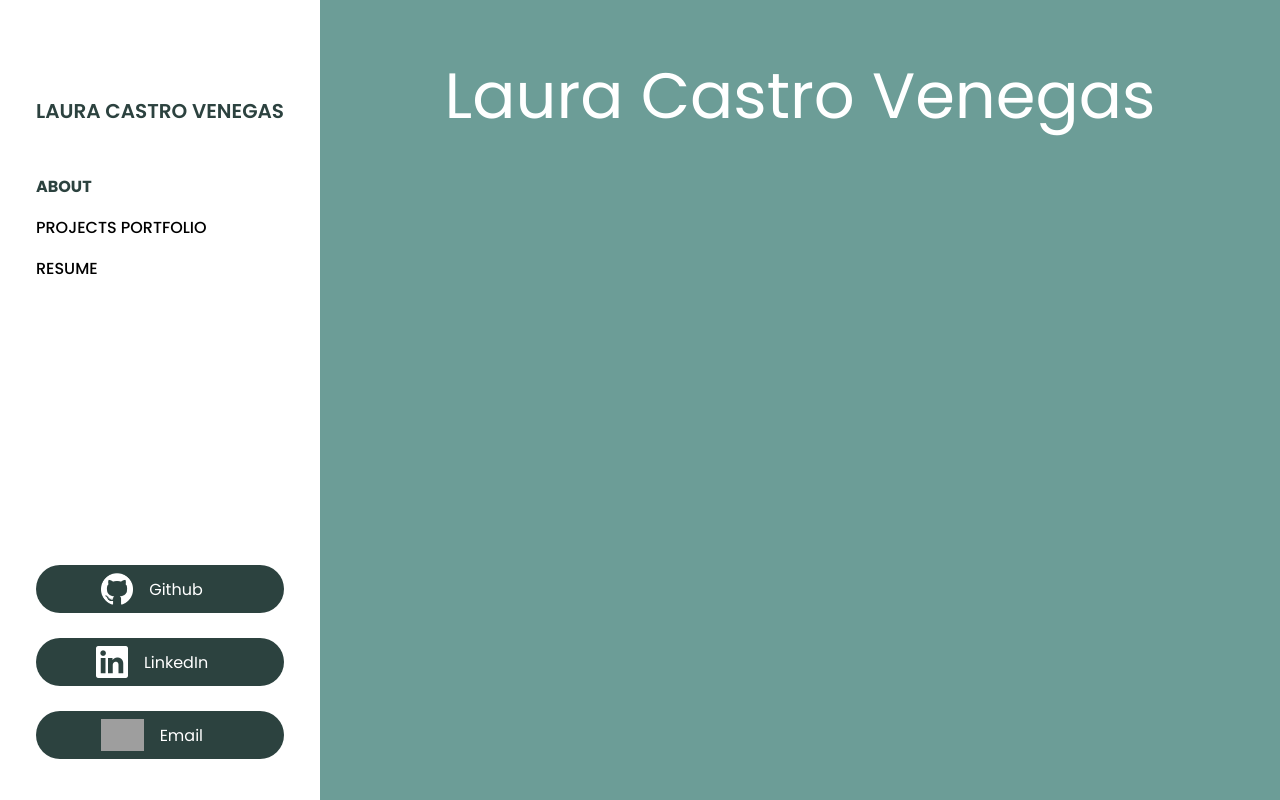
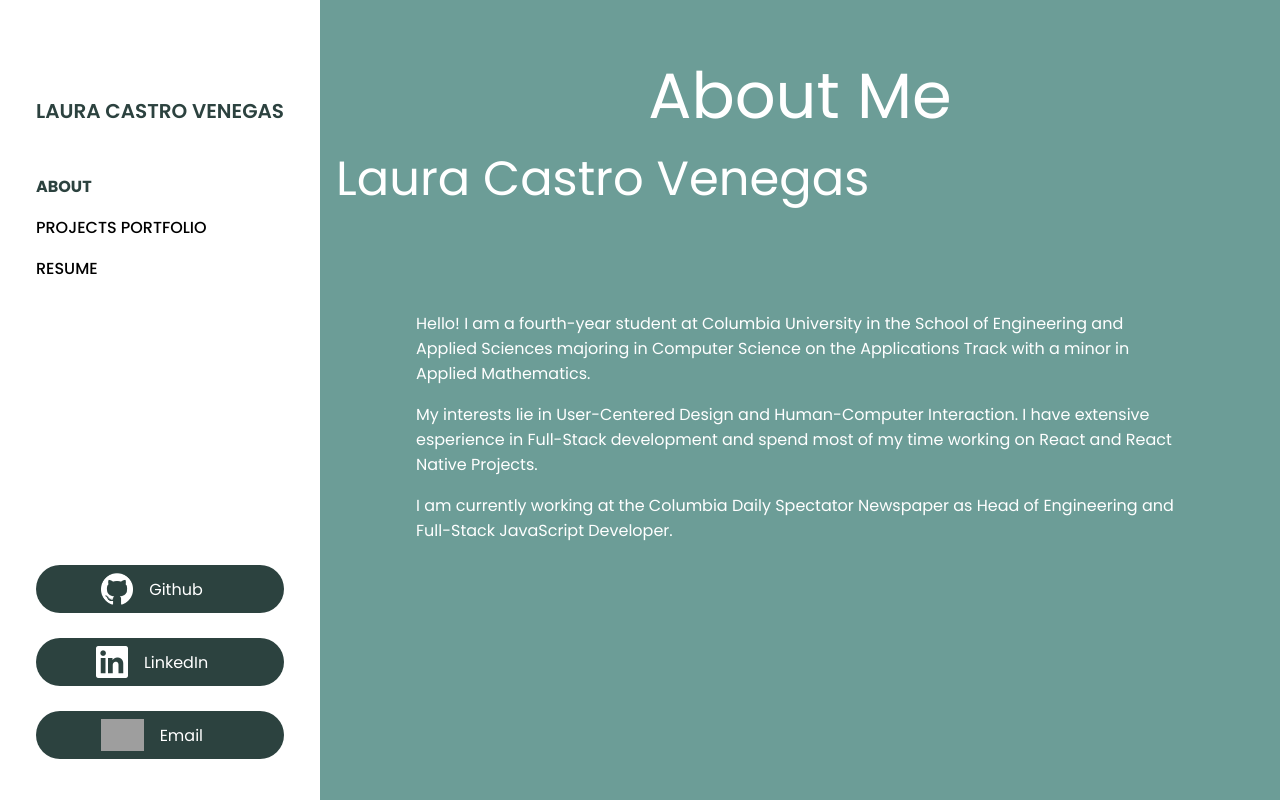
Before and after one commit to lauracastrovenegas/lauracastrovenegas, a React (Create React App) app: page / in a window 1280 px wide. Built offline with nearby package versions, Linux system fonts and the light colour scheme; grey boxes are pictures that could not be loaded.

Commit message:
styled about page

```diff
--- a/src/containers/About.js
+++ b/src/containers/About.js
@@ -1,9 +1,31 @@
 import SubPageWrapper from './SubPageWrapper';
+import styled from 'styled-components';
+import theme from '../theme';
+
+const Content = styled.div`
+  padding: 5rem;
+  color: white;
+`
+
+const SubTitle = styled.div`
+  color: white;
+  font-size: 3rem;
+  margin: 0rem auto;
+
+  @media only screen and (max-width: ${theme.sizes.tablet}){
+    font-size: 20px;
+  }
+`
 
 const About = () => {
   return (
-    <SubPageWrapper title="Laura Castro Venegas">
-
+    <SubPageWrapper title="About Me">
+        <SubTitle>Laura Castro Venegas</SubTitle>
+        <Content>
+          <p>Hello! I am a fourth-year student at Columbia University in the School of Engineering and Applied Sciences majoring in Computer Science on the Applications Track with a minor in Applied Mathematics.</p>
+          <p>My interests lie in User-Centered Design and Human-Computer Interaction. I have extensive esperience in Full-Stack development and spend most of my time working on React and React Native Projects.</p>
+          <p>I am currently working at the Columbia Daily Spectator Newspaper as Head of Engineering and Full-Stack JavaScript Developer.</p>
+        </Content>
     </SubPageWrapper>
   );
 }
```
